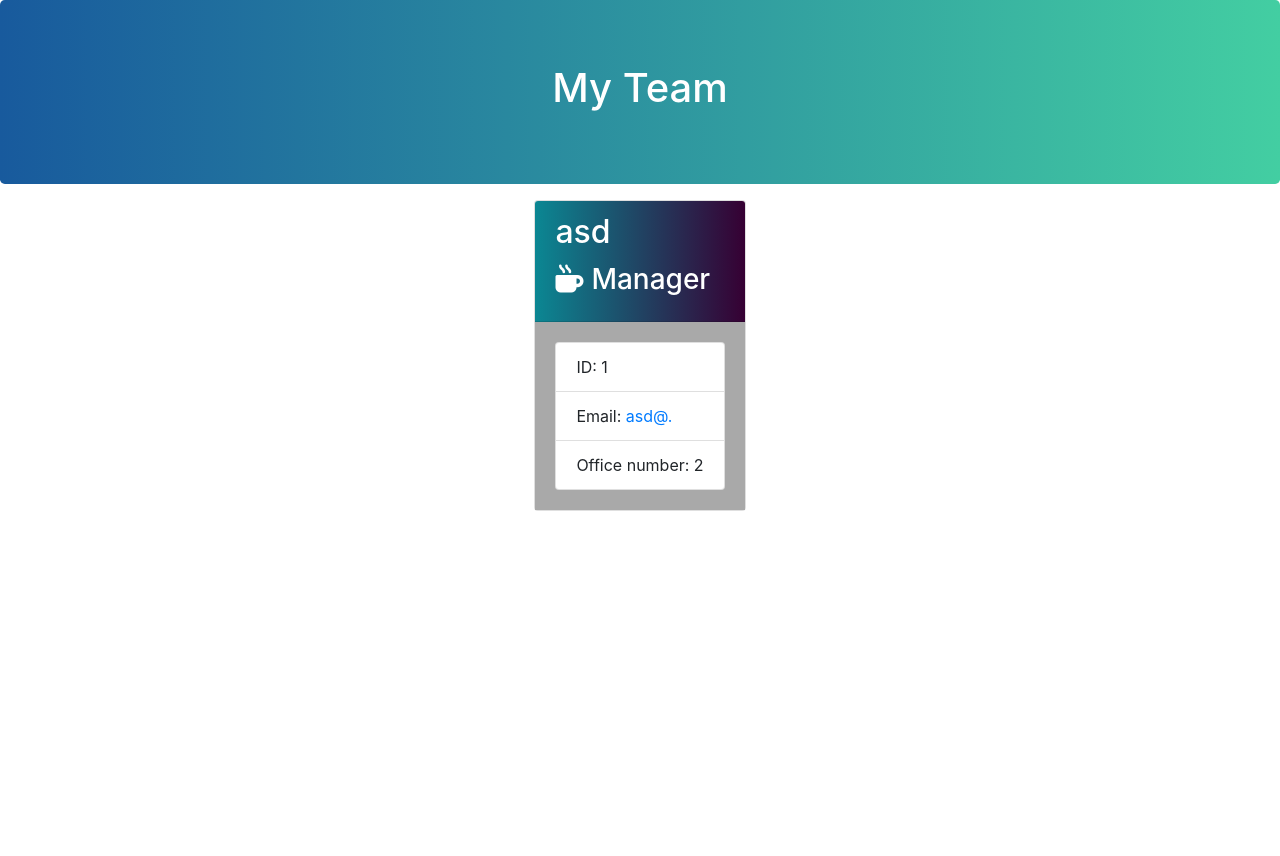
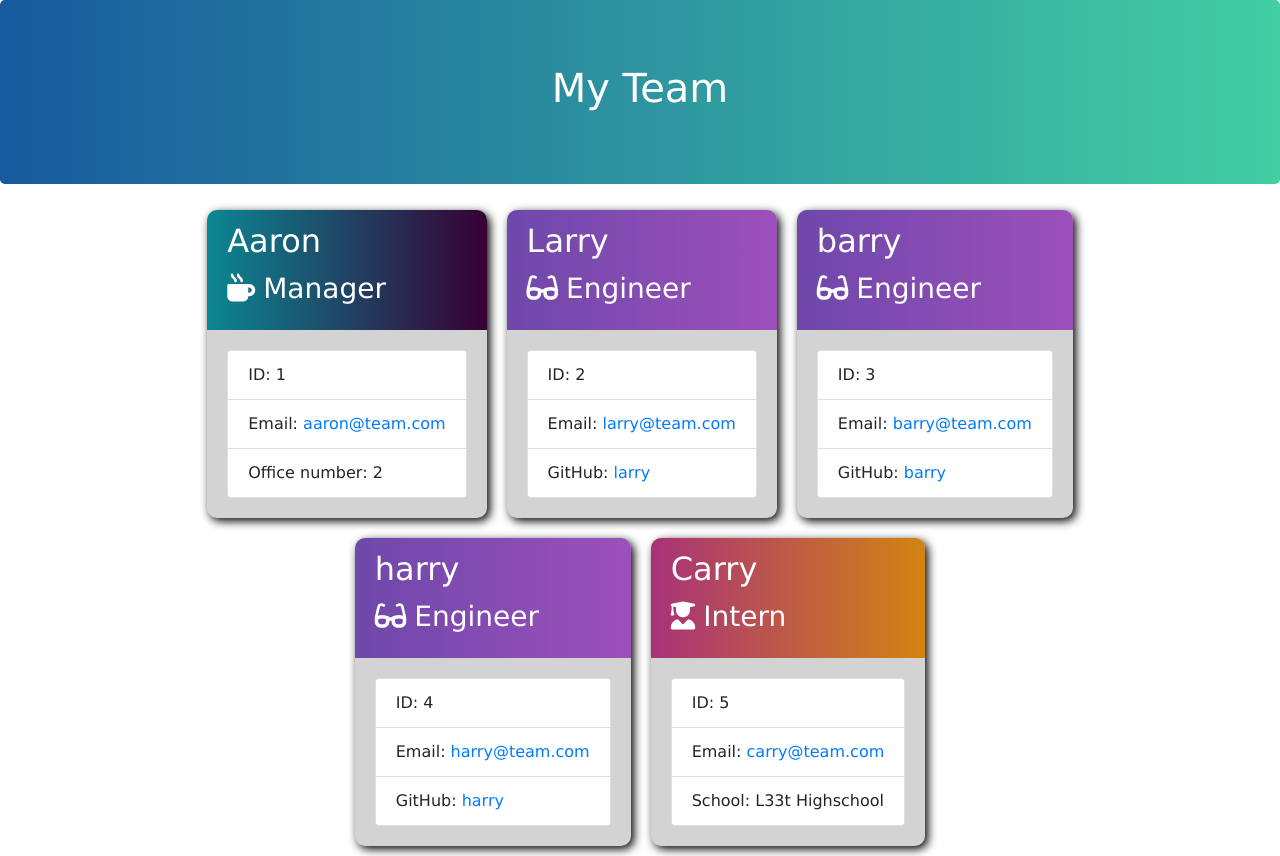
Before and after one commit to LapworthAaron/team_profile_generator, a website: page output/team.html in a window 1280 px wide. Before the commit the page ends 800 px from the top, so only its background shows below. Drawn offline with nearby package versions, Linux system fonts and the light colour scheme.

Commit message:
css updates and template for better formatting

```diff
--- a/assets/css/styles.css
+++ b/assets/css/styles.css
@@ -1,8 +1,28 @@
+body {
+    font-family: Verdana, Geneva, Tahoma, sans-serif;
+}
+
+.team-area {
+    flex-wrap: wrap;
+    justify-content: center;
+}
+
+.employee-card {
+    margin: 10px;
+    box-shadow: 3px 3px 10px black;
+    border-radius: 10px;
+    background-color: lightgrey;
+    border: none;
+}
+
 .team-heading,
-.manager-header,
-.engineer-header,
-.intern-header {
+.card-header {
     color: white;
+}
+
+.card-header:first-child {
+    border-radius: 10px 10px 0 0;
+    border: none;
 }
 
 .team-heading {
@@ -13,6 +33,7 @@
 .manager-header {
     background: #360033;
     background: linear-gradient(to right, #0b8793, #360033);
+
 }
 
 .engineer-header {
@@ -24,7 +45,3 @@
     background: #D38312;
     background: linear-gradient(to right, #A83279, #D38312);
 }
-
-.card-body {
-    background-color: darkgrey;
-}
```
Also changed, not shown: output/team.html, src/page-template.js (indentation only).
